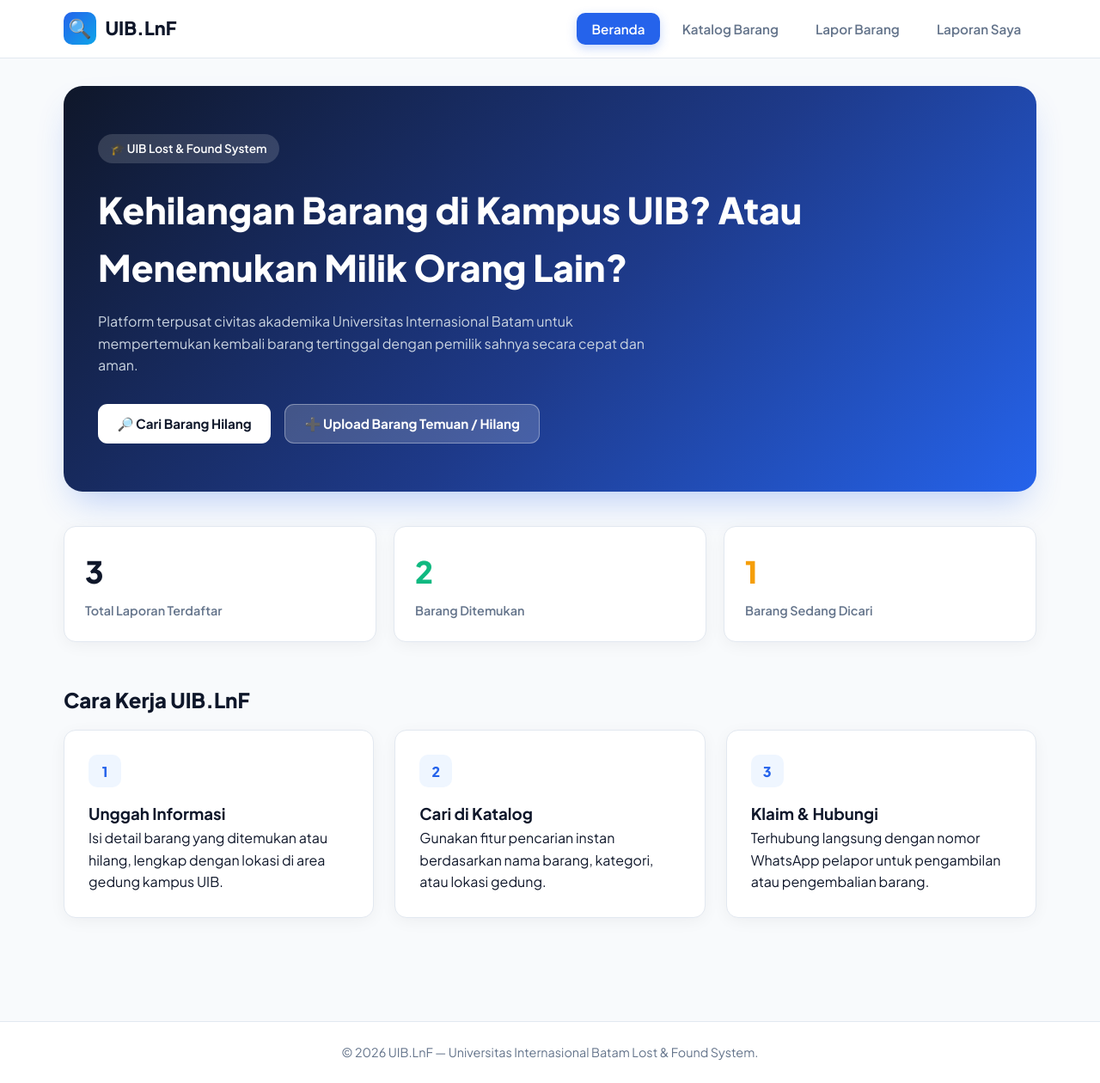
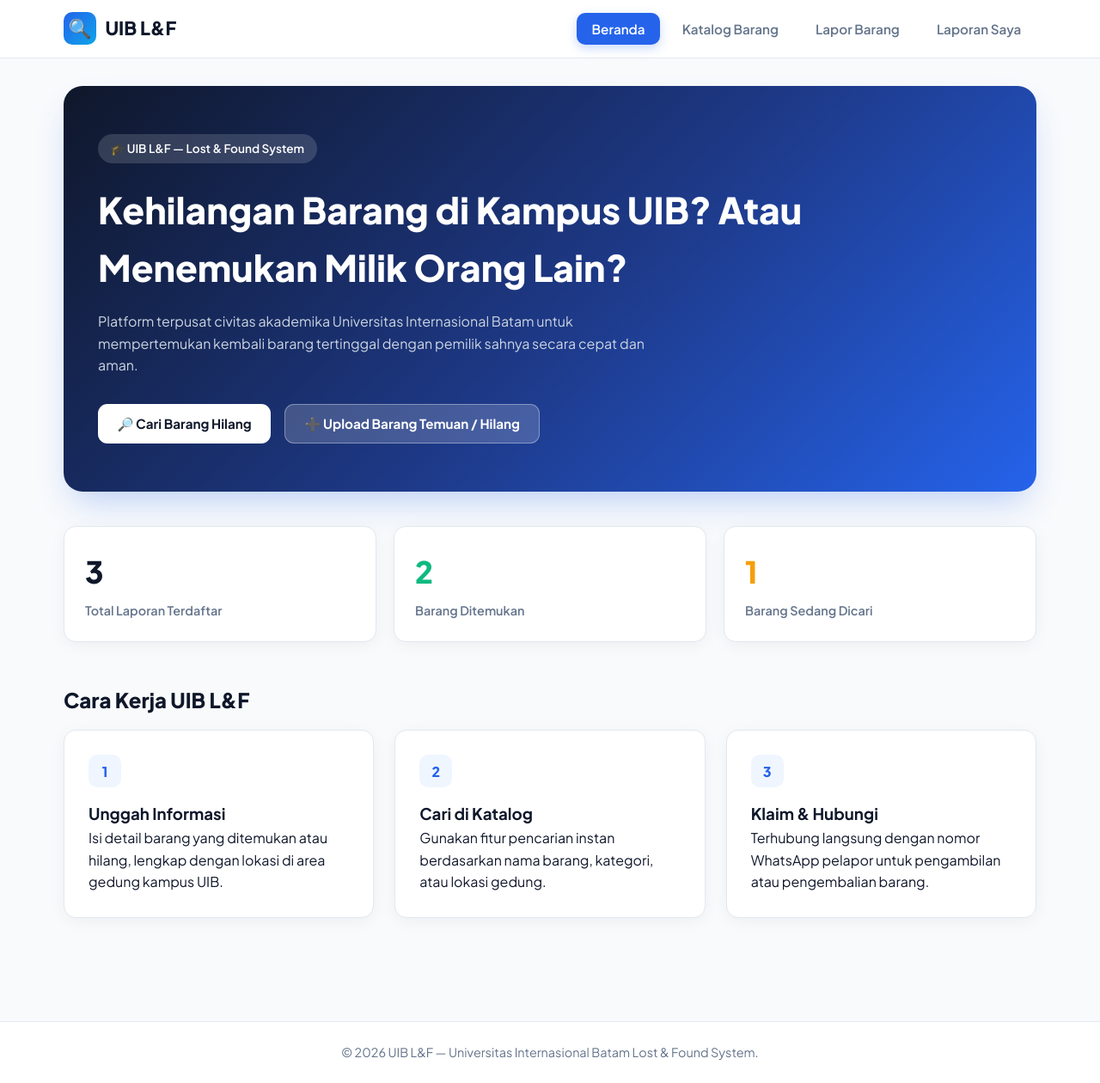
Before and after one commit to yusrel22-poop/UIB-LnF, a plain HTML site: page index.html in a window 1280 px wide. Shown: the whole page at 86% size. Drawn offline with Linux system fonts and the light colour scheme.

Commit message:
Add files via upload
ubah nama jadi L&F

```diff
--- a/index.html
+++ b/index.html
@@ -3,7 +3,7 @@
 <head>
     <meta charset="UTF-8">
     <meta name="viewport" content="width=device-width, initial-scale=1.0">
-    <title>UIB.LnF — Portal Lost & Found Kampus</title>
+    <title>UIB L&F — Portal Lost & Found Kampus</title>
     <link href="https://fonts.googleapis.com/css2?family=Plus+Jakarta+Sans:wght@400;500;600;700;800&display=swap" rel="stylesheet">
     <style>
         :root {
@@ -477,7 +477,7 @@
         <div class="nav-container">
             <div class="brand" data-goto="beranda">
                 <div class="brand-icon">🔍</div>
-                <span>UIB.LnF</span>
+                <span>UIB L&amp;F</span>
             </div>
             <nav class="nav-links">
                 <button type="button" class="nav-link active" data-goto="beranda">Beranda</button>
@@ -493,7 +493,7 @@
         <!-- 1. HALAMAN BERANDA -->
         <section id="view-beranda" class="page-view active">
             <div class="hero">
-                <span class="hero-badge">🎓 UIB Lost & Found System</span>
+                <span class="hero-badge">🎓 UIB L&amp;F — Lost &amp; Found System</span>
                 <h1>Kehilangan Barang di Kampus UIB? Atau Menemukan Milik Orang Lain?</h1>
                 <p>Platform terpusat civitas akademika Universitas Internasional Batam untuk mempertemukan kembali barang tertinggal dengan pemilik sahnya secara cepat dan aman.</p>
                 <div style="display:flex; gap:1rem; flex-wrap:wrap;">
@@ -517,7 +517,7 @@
                 </div>
             </div>
 
-            <h2 style="font-size: 1.5rem; font-weight: 800; margin-bottom: 1rem;">Cara Kerja UIB.LnF</h2>
+            <h2 style="font-size: 1.5rem; font-weight: 800; margin-bottom: 1rem;">Cara Kerja UIB L&amp;F</h2>
             <div class="steps-grid">
                 <div class="step-card">
                     <div class="step-number">1</div>
@@ -619,7 +619,7 @@
     <div id="toast" class="toast"></div>
 
     <footer class="footer">
-        <p>© 2026 UIB.LnF — Universitas Internasional Batam Lost & Found System.</p>
+        <p>© 2026 UIB L&amp;F — Universitas Internasional Batam Lost &amp; Found System.</p>
     </footer>
 
     <script>
```
